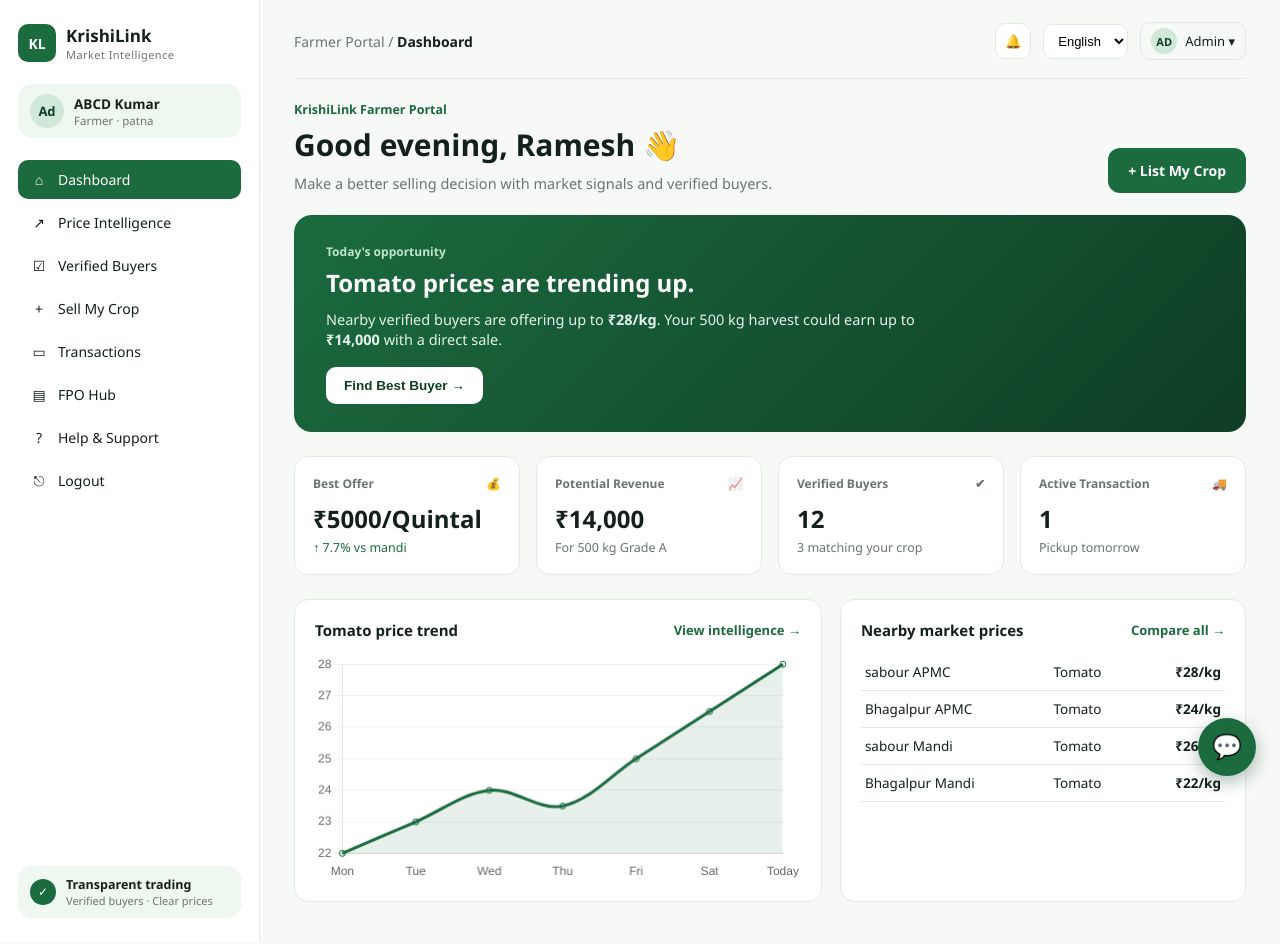
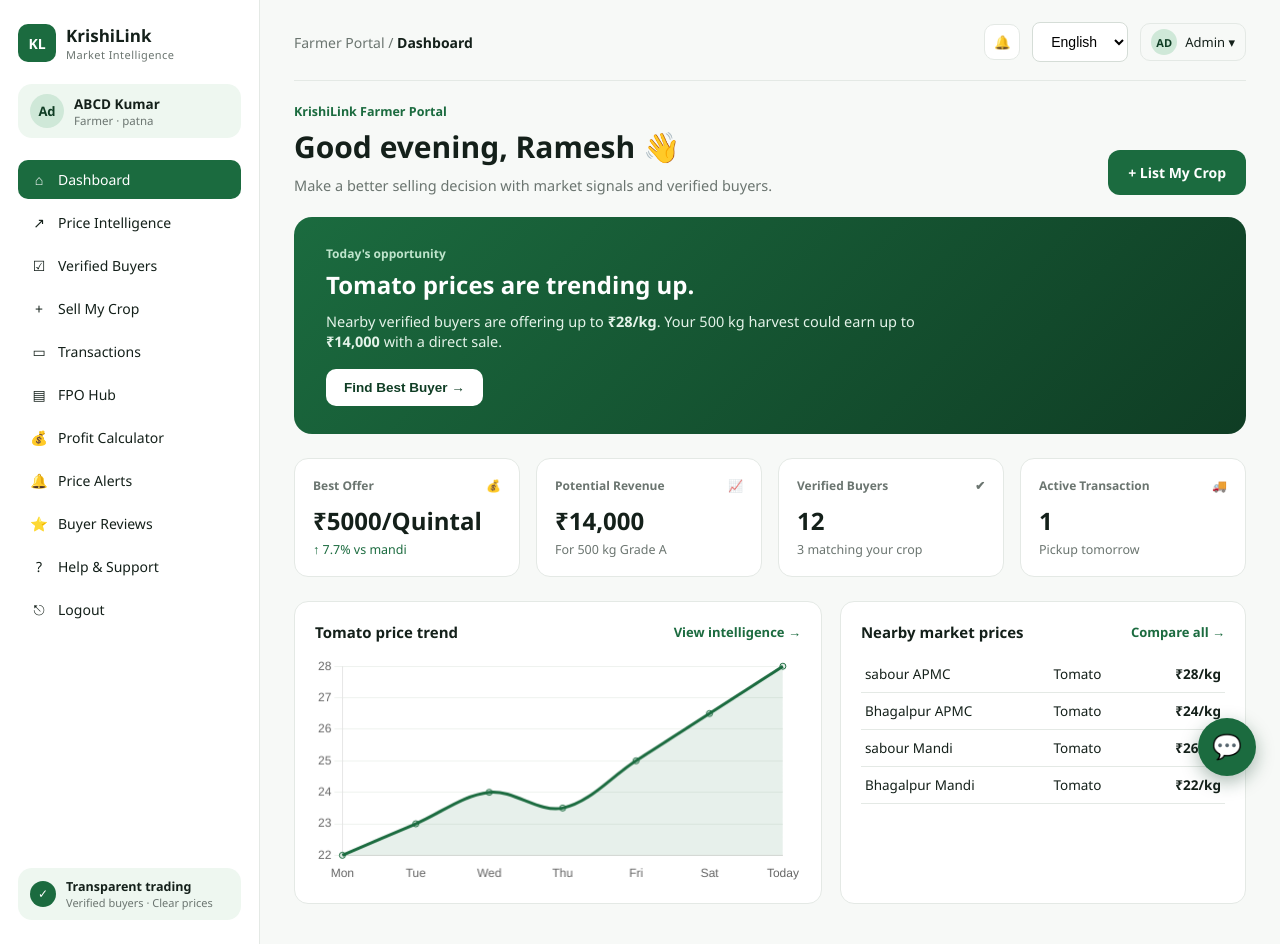
Before and after one commit to krmani8135-gif/krishilink, a website: page dashboard.html in a window 1280 px wide. Drawn offline with nearby package versions, Linux system fonts and the light colour scheme.

Commit message:
Add files via upload

```diff
--- a/dashboard.html
+++ b/dashboard.html
@@ -5,8 +5,12 @@
 <meta name="viewport" content="width=device-width, initial-scale=1.0" />
 <title>KrishiLink — Farmer Dashboard</title>
   <link rel="stylesheet" href="dashboard.css" />
+  <link rel="stylesheet" href="language.css" />
+
   <script src="https://cdn.jsdelivr.net/npm/chart.js"></script>
+
   <link rel="stylesheet" href="chatbot.css" />
+  <link rel="stylesheet" href="language.css">
 </head>
 <body>
 
@@ -31,30 +35,65 @@
     </div>
 
     <nav class="nav">
+
   <a href="dashboard.html" class="nav-item active">
-        <span class="nav-icon">⌂</span> Dashboard
+    <span class="nav-icon">⌂</span>
+    <span data-i18n="dashboard">Dashboard</span>
   </a>
+
   <a href="#" class="nav-item">
-        <span class="nav-icon">↗</span> Price Intelligence
+    <span class="nav-icon">↗</span>
+    <span data-i18n="price">Price Intelligence</span>
   </a>
+
   <a href="buyers.html" class="nav-item">
-        <span class="nav-icon">☑</span> Verified Buyers
+    <span class="nav-icon">☑</span>
+    <span data-i18n="buyers">Verified Buyers</span>
   </a>
+
   <a href="index1.html" class="nav-item">
-        <span class="nav-icon">+</span> Sell My Crop
+    <span class="nav-icon">+</span>
+    <span data-i18n="sell">Sell My Crop</span>
   </a>
+
   <a href="transactions.html" class="nav-item">
-        <span class="nav-icon">▭</span> Transactions
+    <span class="nav-icon">▭</span>
+    <span data-i18n="transactions">Transactions</span>
   </a>
+
   <a href="#" class="nav-item">
-        <span class="nav-icon">▤</span> FPO Hub
+    <span class="nav-icon">▤</span>
+    <span data-i18n="fpo">FPO Hub</span>
   </a>
+
+  <!-- NEW -->
+  <a href="profit.html" class="nav-item">
+    <span class="nav-icon">💰</span>
+    <span data-i18n="profit">Profit Calculator</span>
+  </a>
+
+  <!-- NEW -->
+  <a href="alerts.html" class="nav-item">
+    <span class="nav-icon">🔔</span>
+    <span data-i18n="alerts">Price Alerts</span>
+  </a>
+
+  <!-- NEW -->
+  <a href="reviews.html" class="nav-item">
+    <span class="nav-icon">⭐</span>
+    <span data-i18n="reviews">Buyer Reviews</span>
+  </a>
+
   <a href="help.html" class="nav-item">
-        <span class="nav-icon">?</span> Help &amp; Support
+    <span class="nav-icon">?</span>
+    <span data-i18n="help">Help &amp; Support</span>
   </a>
+
   <a href="login.html" class="nav-item" id="logoutBtn">
-        <span class="nav-icon">⎋</span> Logout
+    <span class="nav-icon">⎋</span>
+    <span data-i18n="logout">Logout</span>
   </a>
+
 </nav>
 
     <div class="sidebar-footer">
@@ -74,9 +113,9 @@
       <div class="topbar-right">
         <button class="icon-btn" aria-label="Notifications">🔔</button>
         <select class="lang-select">
-          <option>English</option>
-          <option>हिंदी</option>
-          <option>मराठी</option>
+          <option value="en">English</option>
+          <option value="hi">हिंदी</option>
+          <option value="mr">मराठी</option>
         </select>
         <div class="user-chip">
           <div class="avatar avatar-sm">AD</div>
@@ -151,5 +190,6 @@
 
 <script src="dashboard.js"></script>
   <script src="chatbot.js"></script>
+  <script src="language.js"></script>
 </body>
 </html>
--- /dev/null
+++ b/language.css
@@ -0,0 +1,8 @@
+.lang-select {
+    padding: 10px 14px;
+    border: 1px solid #d5ddd7;
+    border-radius: 8px;
+    background: white;
+    font-size: 14px;
+    cursor: pointer;
+}
--- /dev/null
+++ b/language.js
@@ -0,0 +1,83 @@
+const translations = {
+    en: {
+        dashboard: "Dashboard",
+        price: "Price Intelligence",
+        buyers: "Verified Buyers",
+        sell: "Sell My Crop",
+        transactions: "Transactions",
+        fpo: "FPO Hub",
+        profit: "Profit Calculator",
+        alerts: "Price Alerts",
+        reviews: "Buyer Reviews",
+        help: "Help & Support",
+        logout: "Logout"
+    },
+
+    hi: {
+        dashboard: "डैशबोर्ड",
+        price: "मूल्य जानकारी",
+        buyers: "सत्यापित खरीदार",
+        sell: "फसल बेचें",
+        transactions: "लेन-देन",
+        fpo: "FPO हब",
+        profit: "लाभ कैलकुलेटर",
+        alerts: "मूल्य अलर्ट",
+        reviews: "खरीदार समीक्षा",
+        help: "मदद और सहायता",
+        logout: "लॉगआउट"
+    },
+
+    mr: {
+        dashboard: "डॅशबोर्ड",
+        price: "किंमत माहिती",
+        buyers: "सत्यापित खरेदीदार",
+        sell: "पीक विका",
+        transactions: "व्यवहार",
+        fpo: "FPO हब",
+        profit: "नफा कॅल्क्युलेटर",
+        alerts: "किंमत अलर्ट",
+        reviews: "खरेदीदार समीक्षा",
+        help: "मदत आणि समर्थन",
+        logout: "लॉगआउट"
+    }
+};
+
+document.addEventListener("DOMContentLoaded", function () {
+
+    const languageSelect = document.querySelector(".lang-select");
+
+    let currentLanguage =
+        localStorage.getItem("krishilink_language") || "en";
+
+    if (languageSelect) {
+
+        languageSelect.value = currentLanguage;
+
+        languageSelect.addEventListener("change", function () {
+
+            localStorage.setItem(
+                "krishilink_language",
+                this.value
+            );
+
+            translatePage(this.value);
+        });
+    }
+
+    translatePage(currentLanguage);
+});
+
+function translatePage(language) {
+
+    document.querySelectorAll("[data-i18n]").forEach(function (element) {
+
+        const key = element.getAttribute("data-i18n");
+
+        if (translations[language] &&
+            translations[language][key]) {
+
+            element.textContent =
+                translations[language][key];
+        }
+    });
+}
--- a/package.json
+++ b/package.json
@@ -1,7 +1,7 @@
 {
   "name": "krishilink-backend",
   "version": "1.0.0",
-  "description": "KrishiLink Backend - Market Linkages & Price Discovery for Farmers (SIH26132)",
+  "description": "KrishiLink Backend - Market Linkages & Price Discovery for Farmers",
   "main": "server.js",
   "scripts": {
     "start": "node server.js",
```
Also changed, not shown: buyers.html (+2 -0 lines), help.html (+2 -0 lines), help.js (+1 -7 lines), index.html (+2 -2 lines). Lines whose indentation alone changed are shown as unchanged.
